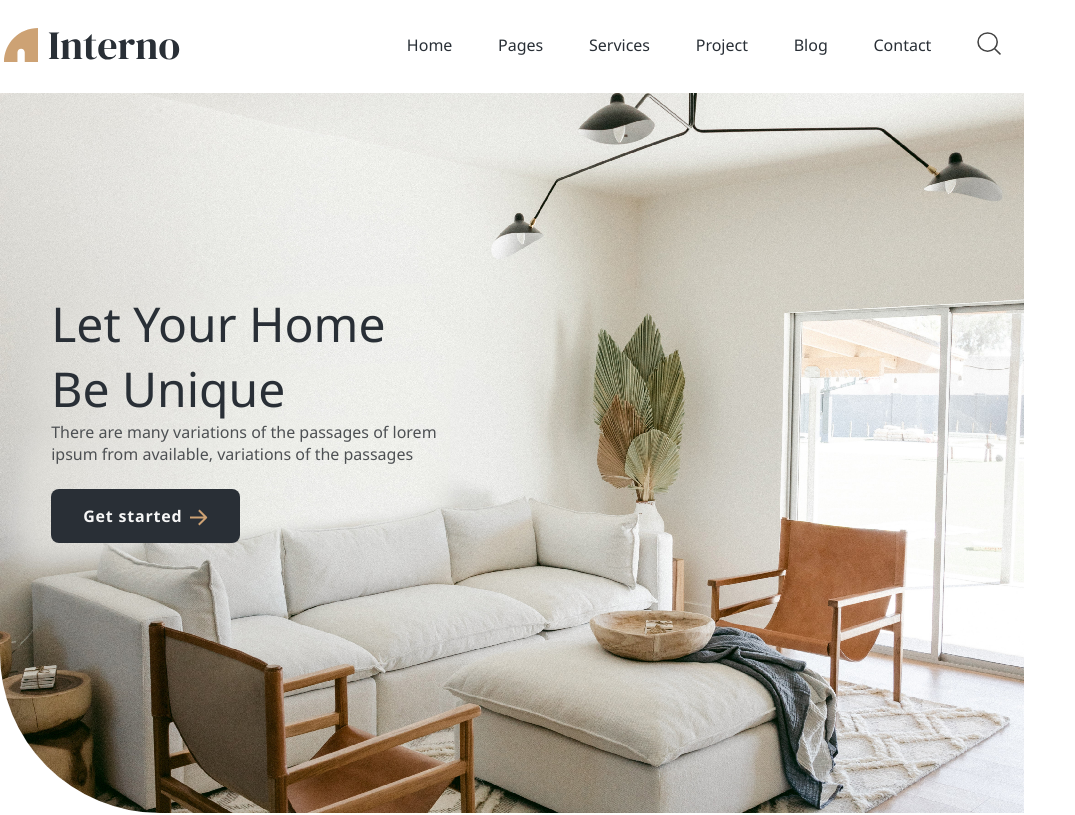
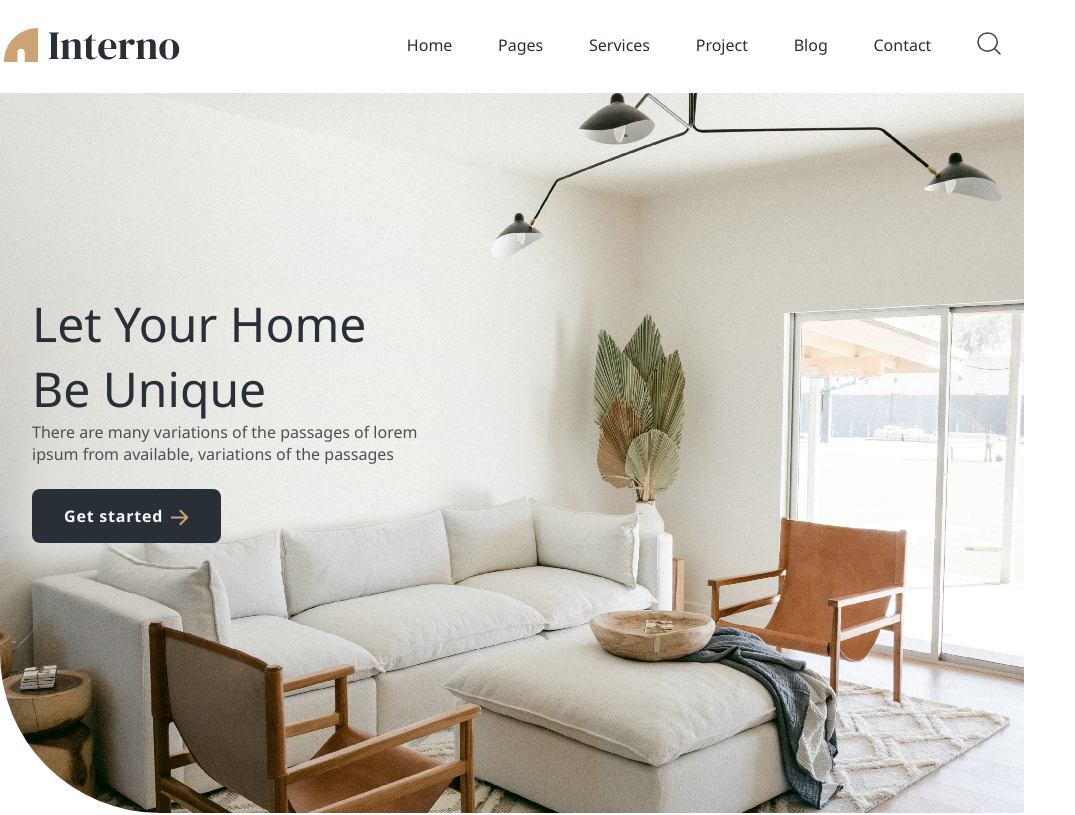
Before and after one commit to Vanderson98/AngularWebFlowWebsite, an Angular app: page / in a window 1024 px wide. Shown: the top 815 px of the page, 1075 px wide, since content can reach past the window. Built offline with nearby package versions, Linux system fonts and the light colour scheme.

Commit message:
Fix image background

```diff
--- a/src/app/pages/homepage/Components/banner-background/banner-background.component.css
+++ b/src/app/pages/homepage/Components/banner-background/banner-background.component.css
@@ -62,7 +62,8 @@
 
 @media (min-width: 992px) and (max-width: 1200px) {
   .bannerBackground .texts {
-    left: 55%;
+    left: 50%;
+    max-width: 60rem;
   }
 }
 
```
